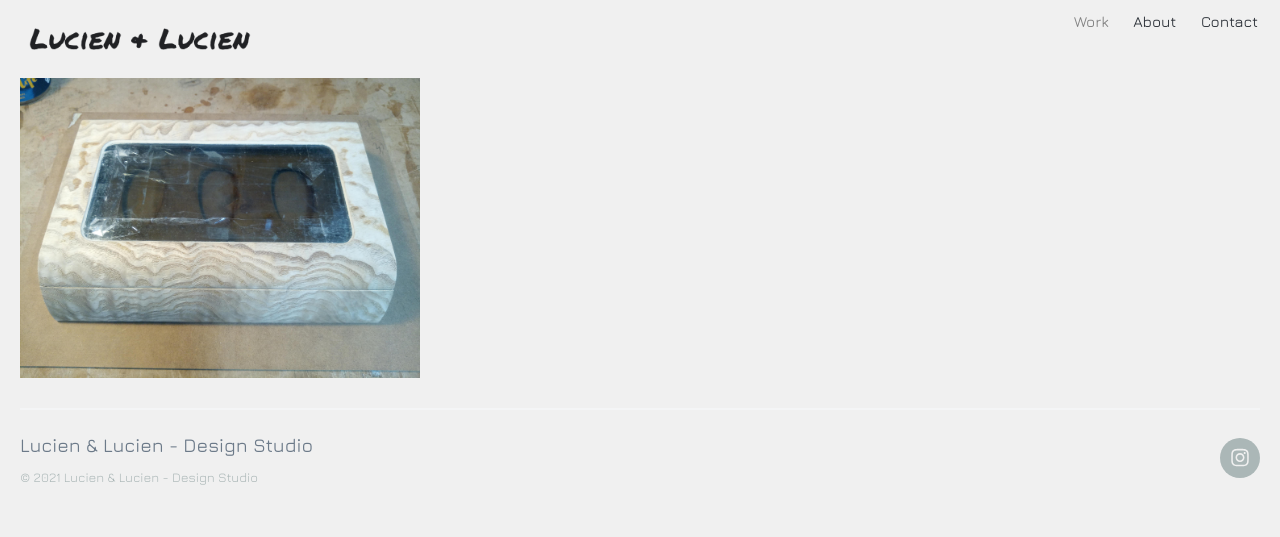
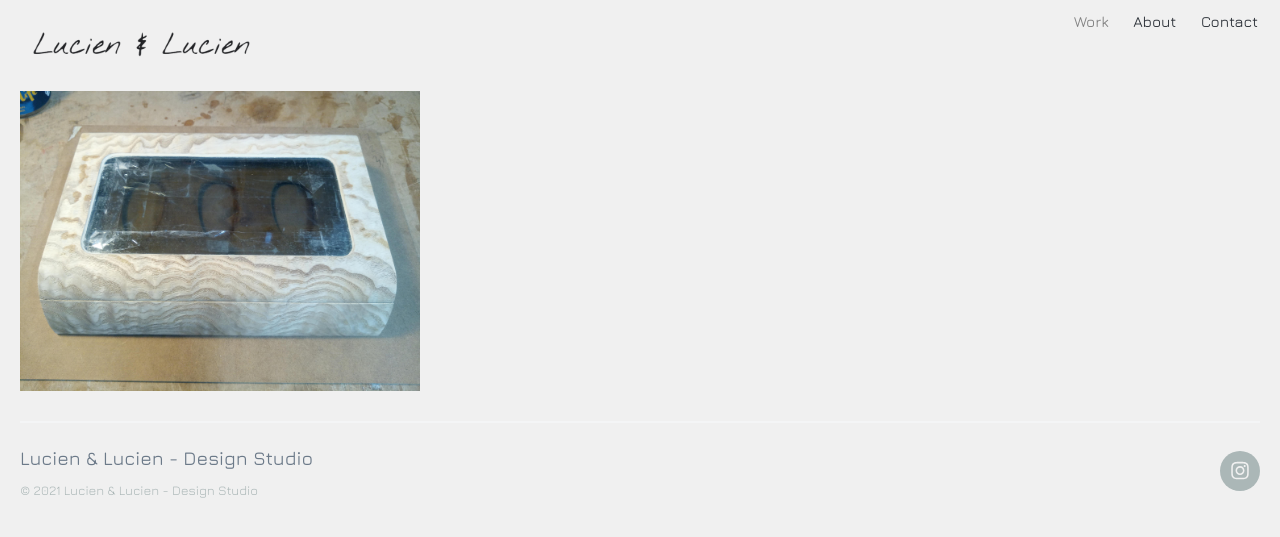
Before and after one commit to kifbv/kifbv.github.io, a Jekyll site: the page built from index.html, in a window 1280 px wide. Shown: the top 537 px of the page. Built offline with Jekyll 4.4.1, drawn with Linux system fonts in a browser that asks for light colours; nearby versions of some CDN libraries.

Commit message:
try other logo

```diff
--- a/_data/settings.yml
+++ b/_data/settings.yml
@@ -3,7 +3,7 @@ basic_settings:
   favicon_image: /images/lucienlucienfavicon.png
 
 header_settings:
-  logo_image: /images/lucienlucienlogo.png
+  logo_image: /images/lucienlucienlogo2.png
   logo_width: 240
 
 menu_settings:
```
Also changed, not shown: images/lucienlucienlogo2.png (added).
